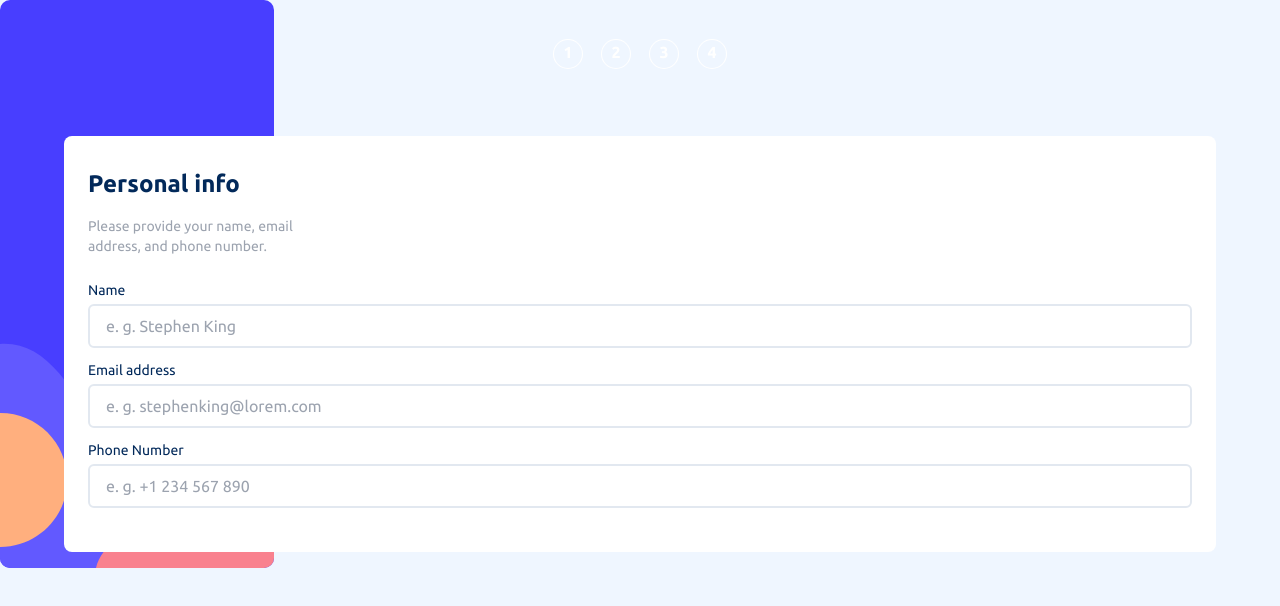
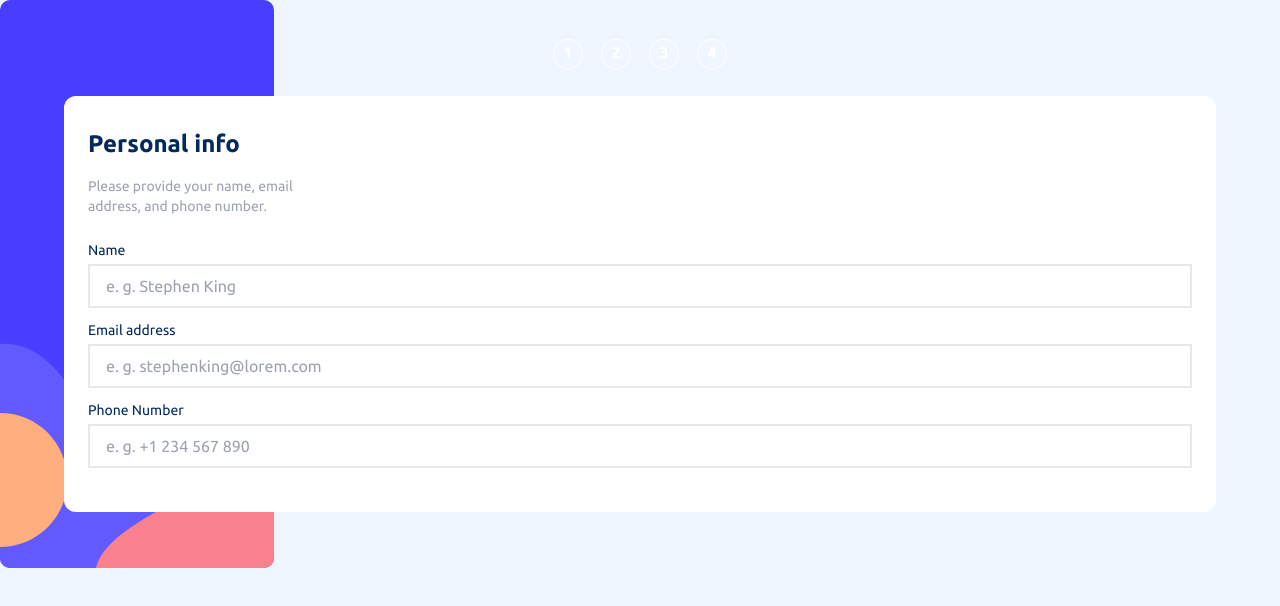
Before and after one commit to tiburciohugo/multi-step-form, a Next.js app: page / in a window 1280 px wide. Shown: the top 606 px of the page. Built offline with nearby package versions, Linux system fonts and the light colour scheme.

Commit message:
feat: add tailwind classes sorter

```diff
--- a/package.json
+++ b/package.json
@@ -26,6 +26,8 @@
     "eslint": "^8",
     "eslint-config-next": "14.1.2",
     "postcss": "^8",
+    "prettier": "^3.2.5",
+    "prettier-plugin-tailwindcss": "^0.5.12",
     "tailwindcss": "^3.3.0",
     "typescript": "^5"
   }
--- /dev/null
+++ b/prettier.config.js
@@ -0,0 +1,4 @@
+// prettier.config.js
+module.exports = {
+  plugins: ["prettier-plugin-tailwindcss"],
+};
--- a/src/app/globals.css
+++ b/src/app/globals.css
@@ -1,76 +1,3 @@
 @tailwind base;
 @tailwind components;
 @tailwind utilities;
-
-@layer base {
-  :root {
-    --background: 0 0% 100%;
-    --foreground: 222.2 84% 4.9%;
-
-    --card: 0 0% 100%;
-    --card-foreground: 222.2 84% 4.9%;
-
-    --popover: 0 0% 100%;
-    --popover-foreground: 222.2 84% 4.9%;
-
-    --primary: 222.2 47.4% 11.2%;
-    --primary-foreground: 210 40% 98%;
-
-    --secondary: 210 40% 96.1%;
-    --secondary-foreground: 222.2 47.4% 11.2%;
-
-    --muted: 210 40% 96.1%;
-    --muted-foreground: 215.4 16.3% 46.9%;
-
-    --accent: 210 40% 96.1%;
-    --accent-foreground: 222.2 47.4% 11.2%;
-
-    --destructive: 0 84.2% 60.2%;
-    --destructive-foreground: 210 40% 98%;
-
-    --border: 214.3 31.8% 91.4%;
-    --input: 214.3 31.8% 91.4%;
-    --ring: 222.2 84% 4.9%;
-
-    --radius: 0.5rem;
-  }
-
-  .dark {
-    --background: 222.2 84% 4.9%;
-    --foreground: 210 40% 98%;
-
-    --card: 222.2 84% 4.9%;
-    --card-foreground: 210 40% 98%;
-
-    --popover: 222.2 84% 4.9%;
-    --popover-foreground: 210 40% 98%;
-
-    --primary: 210 40% 98%;
-    --primary-foreground: 222.2 47.4% 11.2%;
-
-    --secondary: 217.2 32.6% 17.5%;
-    --secondary-foreground: 210 40% 98%;
-
-    --muted: 217.2 32.6% 17.5%;
-    --muted-foreground: 215 20.2% 65.1%;
-
-    --accent: 217.2 32.6% 17.5%;
-    --accent-foreground: 210 40% 98%;
-
-    --destructive: 0 62.8% 30.6%;
-    --destructive-foreground: 210 40% 98%;
-
-    --border: 217.2 32.6% 17.5%;
-    --input: 217.2 32.6% 17.5%;
-    --ring: 212.7 26.8% 83.9%;
-  }
-}
-
-@layer base {
-  * {
-    @apply border-border;
-  }
-  body {
-    @apply bg-background text-foreground;
-  }
-}
--- a/src/components/personalInfo.tsx
+++ b/src/components/personalInfo.tsx
@@ -3,7 +3,7 @@ import PersonalInfoForm from "./personalInfoForm";
 
 export default function PersonalInfo() {
   return (
-    <div className="bg-white absolute w-[90%] rounded-lg mx-auto left-0 right-0 top-[17%] h-auto">
+    <div className="bg-white absolute w-[90%] rounded-xl mx-auto left-0 right-0 top-[12%] h-auto">
       <div className="px-6 py-4">
         <h1 className="text-2xl font-bold py-4 text-marine-blue">
           Personal info
```
Also changed, not shown: src/components/personalInfoForm.tsx (+3 -12 lines), 1 other file (tests, documents, lock files or other folders).
